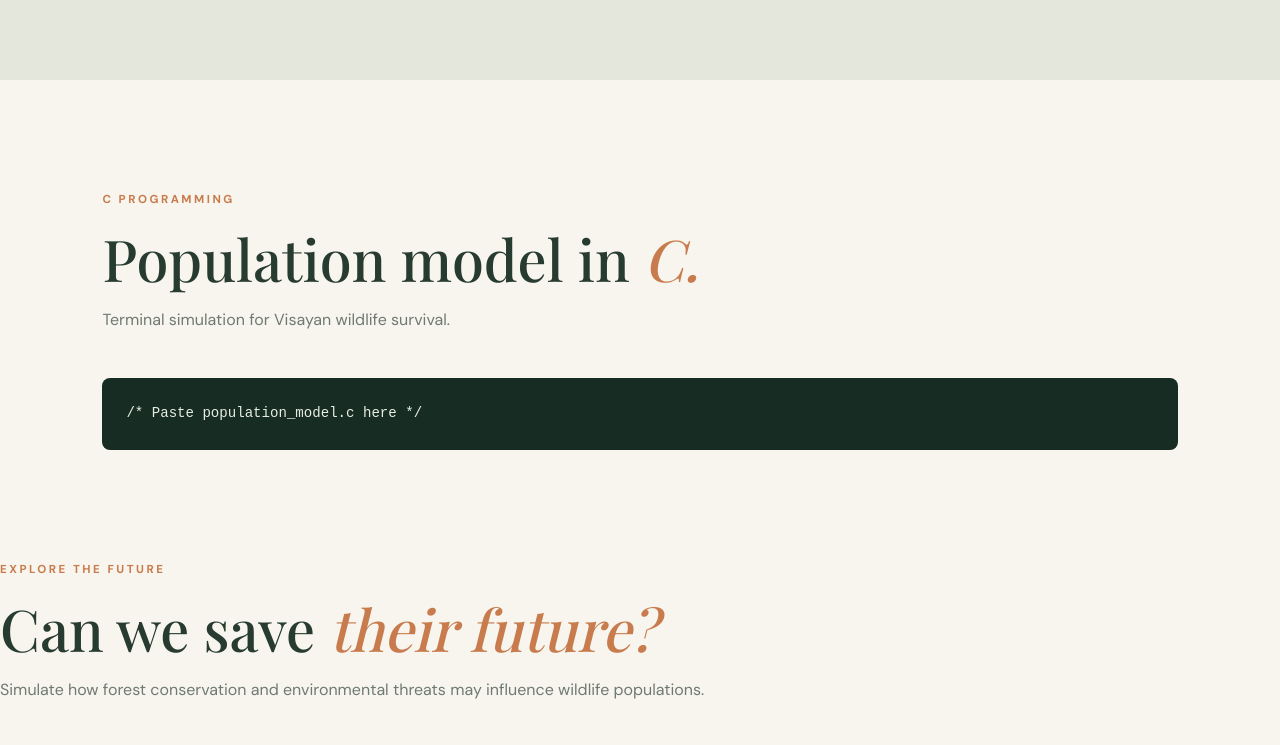
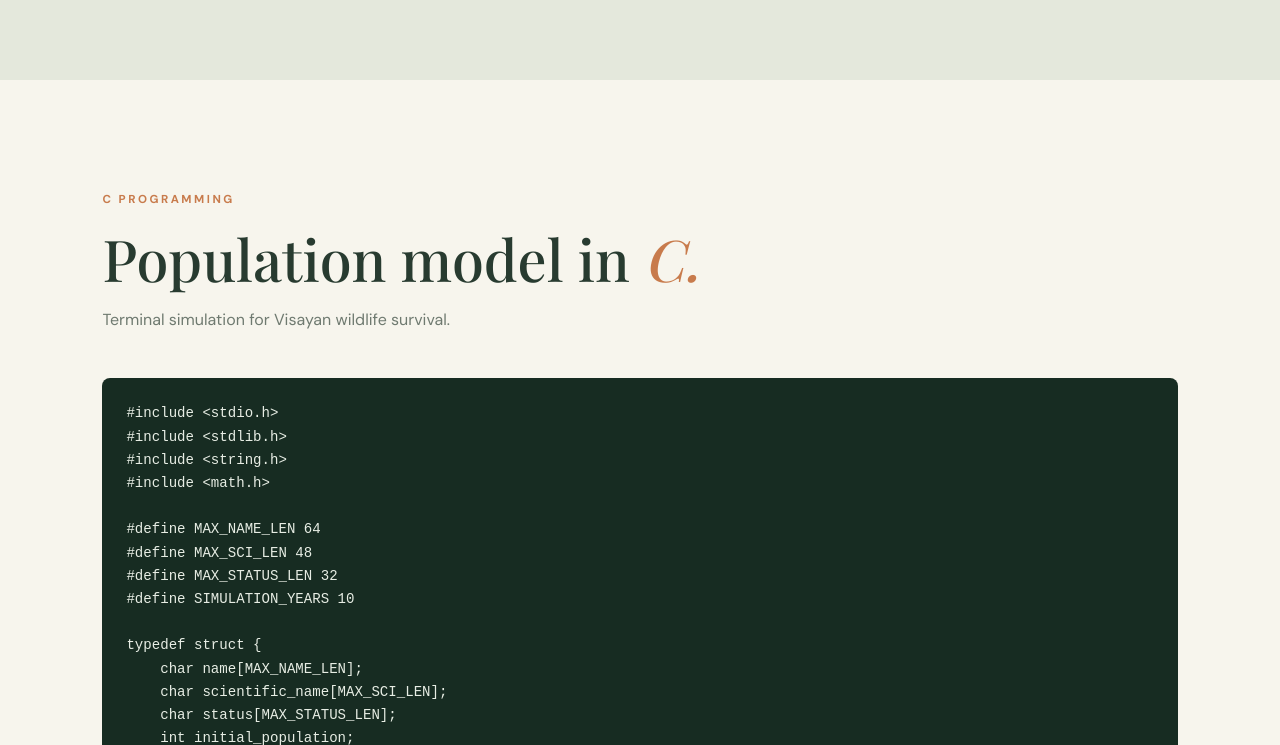
Before and after one commit to nickamariepapilota-cyber/ece-finals-proj, a plain HTML site: page index.html in a window 1280 px wide. Shown: the part 2000-2745 px from the top of the page. Drawn offline with nearby package versions, Linux system fonts and the light colour scheme; a web font is replaced by a local one.

Commit message:
Update navigation links and add C code section

```diff
--- a/index.html
+++ b/index.html
@@ -1,4 +1,3 @@
-
 <!DOCTYPE html>
 <html lang="en">
 <head>
@@ -23,6 +22,7 @@
     <nav class="nav-links" id="navLinks">
       <a href="#home">Home</a>
       <a href="#wildlife">Wildlife</a>
+      <a href="#c-code">C Code</a>
       <a href="#simulator">Simulator</a>
       <a href="#mission">Our Mission</a>
       <a href="#action" class="nav-cta">Take Action ↗</a>
@@ -137,7 +137,48 @@
           <p>Terminal simulation for Visayan wildlife survival.</p>
         </div>
       </div>
-  <pre class="c-code-box"><code>/* Paste population_model.c here */</code></pre>
+      <pre class="c-code-box"><code>#include &lt;stdio.h&gt;
+#include &lt;stdlib.h&gt;
+#include &lt;string.h&gt;
+#include &lt;math.h&gt;
+
+#define MAX_NAME_LEN 64
+#define MAX_SCI_LEN 48
+#define MAX_STATUS_LEN 32
+#define SIMULATION_YEARS 10
+
+typedef struct {
+    char name[MAX_NAME_LEN];
+    char scientific_name[MAX_SCI_LEN];
+    char status[MAX_STATUS_LEN];
+    int initial_population;
+} Species;
+
+int clamp_int(int value, int min_val, int max_val) {
+    if (value &lt; min_val) return min_val;
+    if (value &gt; max_val) return max_val;
+    return value;
+}
+
+void run_simulation(const Species *sp, int forest_percent, int threat_percent) {
+    double forest_cover = forest_percent / 100.0;
+    double threat_rate = threat_percent / 100.0;
+    double carrying_capacity = forest_percent * 15.0;
+    double pop = (double)sp-&gt;initial_population;
+
+    printf("\nSpecies: %s (%s)\n", sp-&gt;name, sp-&gt;scientific_name);
+    printf("Status : %s\n", sp-&gt;status);
+    printf("Forest : %d%% | Threat: %d%%\n\n", forest_percent, threat_percent);
+    printf("%-8s %-18s\n", "Year", "Projected Pop.");
+    printf("%-8d %-18d\n", 0, sp-&gt;initial_population);
+
+    for (int year = 1; year &lt;= SIMULATION_YEARS; ++year) {
+        double growth_rate = (forest_cover * 0.18) - (threat_rate * 0.22);
+        pop = pop + pop * growth_rate * (1.0 - (pop / carrying_capacity));
+        if (pop &lt; 0.0) pop = 0.0;
+        printf("%-8d %-18d\n", year, (int)llround(pop));
+    }
+}</code></pre>
     </section>
 
     <section class="simulator-section" id="simulator">
@@ -208,7 +249,6 @@
 
     </section>
 
-
     <section class="action-section" id="action">
       <span class="eyebrow">BE PART OF THE CHANGE</span>
       <h2>Small actions.<br><em>Lasting impact.</em></h2>
```
Lines whose indentation alone changed are shown as unchanged.
